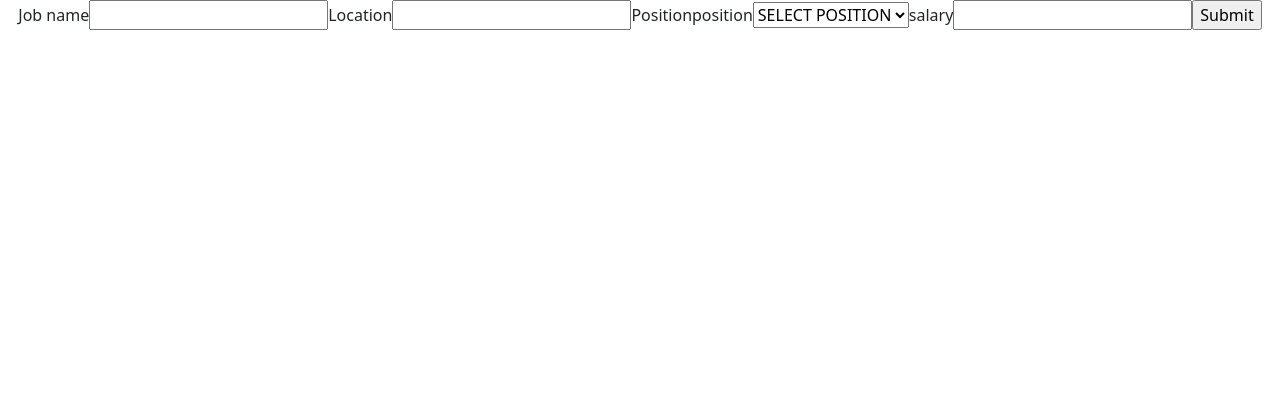
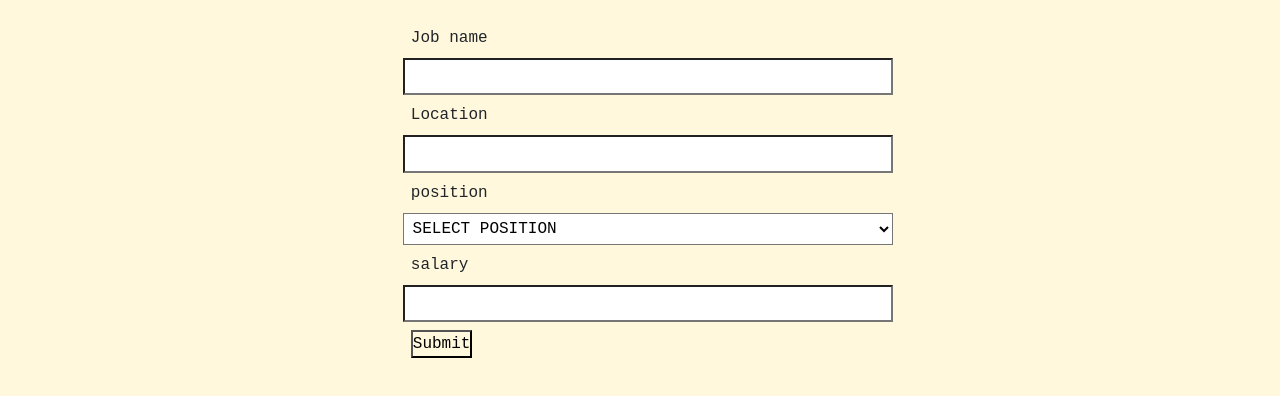
Before and after one commit to zithokamvalethu/jobs-marketing-app, a React (Create React App) app in the folder job-marketing/: page /jobForm in a window 1280 px wide. Shown: the top 396 px of the page. Built offline with nearby package versions, Linux system fonts and the light colour scheme.

Commit message:
newly added changes

```diff
--- a/job-marketing/src/App.css
+++ b/job-marketing/src/App.css
@@ -1,38 +1,102 @@
-.App {
-  text-align: center;
+*{
+  margin: 0.5rem;
+  padding: 0;
+background-color:cornsilk;
 }
 
-.App-logo {
-  height: 40vmin;
-  pointer-events: none;
+.topnav{
+  display: flex;
+  height: 8vh;
+   background-color:cornsilk;
+  align-items: center;
+  justify-content: center;
+width: 30%;
+margin-left: 40rem;
+}
+.topnav a{
+  text-decoration: none;
+  color:black;
+  margin: 0 1rem;
+}
+input[type="number"] {
+  -moz-appearance: textfield;
+    background-color: white;
+    padding: 0.3rem;
+}
+input[type="text"] {
+  -moz-appearance: textfield;
+    background-color: white;
+    padding: 0.3rem;
 }
 
-@media (prefers-reduced-motion: no-preference) {
-  .App-logo {
-    animation: App-logo-spin infinite 20s linear;
-  }
+
+form{
+  padding: 0.3rem;
+  display: flex;
+  flex-direction: column;
+  position: absolute;
+  left: 50%;
+  top: 50%;
+  transform: translate(-50%, -50%);
+
+  box-shadow: 0 2px 8px white (0, 0, 0, 1);
+  width: 500px;
+  height: 790px;
+  text-align:start;
+  font-family: monospace;
+  font-size: large;
+}
+input[type="submit"] {
+  width: 30%;
+  height:3vh;
+  padding: 0.3rem;
+  background-color: white;
+  margin-top: 0.4rem;
 }
 
-.App-header {
-  background-color: #282c34;
-  min-height: 100vh;
-  display: flex;
-  flex-direction: column;
-  align-items: center;
-  justify-content: center;
-  font-size: calc(10px + 2vmin);
-  color: white;
+input{
+ background-color: white;
+ padding: 0.7rem;
+
+}
+select{
+  padding: 0.3rem;
+}
+.option{
+  background-color: cornsilk;
+}
+table {
+  border: 2px solid ;
+  border-collapse: collapse;
+}
+table.list {
+  width: 100%;
+}
+select{
+background-color: white;
+padding: 0.3rem;
+}
+th {
+  border: 2px solid ;
+  text-align: left;
+  padding: 12px;
+width: 18rem;
+}
+tr:nth-child(even),
+table.list thead > tr {
+    text-decoration: none;
+  color:black;
+  background-color: gray;
+  font-size: large;
+
 }
 
-.App-link {
-  color: #61dafb;
+h1{
+   text-align: center;
 }
-
-@keyframes App-logo-spin {
-  from {
-    transform: rotate(0deg);
-  }
-  to {
-    transform: rotate(360deg);
-  }
+.editContainer{
+ display: flex;
+  flex-direction: column;
+  width: 20%;
+  margin: auto
 }
--- a/job-marketing/src/App.js
+++ b/job-marketing/src/App.js
@@ -11,7 +11,9 @@ function App() {
     <div className="App">
       <Router>
         <Routes>
-          <Route path="/" element={<SignUp />} />
+          <Route path="/" element={<SignUp />}
+
+          />
           <Route path="/jobForm" element={<Form />} />
           <Route path="/availableJobs" element={<JobList />} />
           <Route path="/profile" element={<Profile />} />
--- a/job-marketing/src/components/jobForm.js
+++ b/job-marketing/src/components/jobForm.js
@@ -1,6 +1,7 @@
 import React, { useState } from "react";
 import { useDispatch } from "react-redux";
 import { addJob } from "../redux/actions/jobForm";
+import { Link } from "react-router-dom";
 
 const Form = () => {
   const dispatch = useDispatch();
@@ -36,8 +37,6 @@ const Form = () => {
         ></input>
         <label>Location</label>
         <input name="location" type="text" onChange={handleChange}></input>
-        <label>Position</label>
-
         <label>position</label>
         <select name="position" onChange={handleChange}>
           <option defaultValue>SELECT POSITION</option>
@@ -45,15 +44,15 @@ const Form = () => {
           <option value="senior back-end"> Senior </option>
         </select>
         <label>salary</label>
-
         <input
           onfocus="this.value=''"
           type="number"
           name="salary"
           onChange={handleChange}
         ></input>
-
-        <input type="submit"></input>
+        <Link to="/availablejobs">
+          <button type="submit">Submit</button>
+        </Link>{" "}
       </form>
     </div>
   );
--- a/job-marketing/src/components/jobList.js
+++ b/job-marketing/src/components/jobList.js
@@ -1,33 +1,64 @@
 import React from "react";
 import { useSelector } from "react-redux";
-import { Table } from "reactstrap";
+
 
 function JobList() {
   const jobs = useSelector((state) => state.employer.jobs);
   return (
     <div>
-      <Table bordered>
+      <table class="table table-striped table-dark">
         <thead>
           <tr>
-            <th>Name</th>
-            <th>Location</th>
-            <th>Position</th>
-            <th>Salary</th>
+            <th scope="col">#</th>
+            <th scope="col">Job Name</th>
+            <th scope="col">Location</th>
+            <th scope="col">Available Position</th>
+            <th scope="col">Salary</th>
           </tr>
         </thead>
         <tbody>
+          <tr>
             {jobs.map((job) => {
               return (
                 <tr>
                   <td>{job.jobName}</td>
-                <td>{job.location}</td>
-                <td>{job.position}</td>
-                <td>{job.salary}</td>
+
                 </tr>
               );
             })}
+          </tr>
+        <tr>
+            {jobs.map((job) => {
+              return (
+                <tr>
+                  <td>{job.position}</td>
+
+
+                </tr>
+              );
+            })}
+
+            {jobs.map((job) => {
+              return (
+                <tr>
+                  <td>{job.salary}</td>
+
+                </tr>
+              );
+            })}
+          </tr>
+          <tr>
+            {jobs.map((job) => {
+              return (
+                <tr>
+                  <td>{job.salary}</td>
+
+                </tr>
+              );
+            })}
+          </tr>
         </tbody>
-      </Table>
+      </table>
     </div>
   );
 }
--- a/job-marketing/src/components/profile.js
+++ b/job-marketing/src/components/profile.js
@@ -1,7 +1,51 @@
 import React from "react";
+import { useSelector } from "react-redux";
 
-function profile() {
-  return <div></div>;
+function Profile() {
+  const user = useSelector((state) => state.employee.applys);
+  return (
+    <div>
+      <table class="table table-striped table-dark">
+        <thead>
+          <tr>
+            <th scope="col">#</th>
+            <th scope="col">Name</th>
+            <th scope="col">Position Applied For</th>
+            <th scope="col">Salary</th>
+          </tr>
+        </thead>
+        <tbody>
+          <tr>
+            {user.map((apply) => {
+              return (
+                <tr>
+                  <td>{apply.Name}</td>
+                </tr>
+              );
+            })}
+          </tr>
+          <tr>
+            {user.map((apply) => {
+              return (
+                <tr>
+                  <td>{apply.position}</td>
+                </tr>
+              );
+            })}
+
+            {user.map((apply) => {
+              return (
+                <tr>
+                  <td>{apply.salary}</td>
+                </tr>
+              );
+            })}
+          </tr>
+
+        </tbody>
+      </table>
+    </div>
+  );
 }
 
-export default profile;
+export default Profile;
--- a/job-marketing/src/components/signUp.js
+++ b/job-marketing/src/components/signUp.js
@@ -6,7 +6,7 @@ const SignUp = () => {
     firstName: "",
     lastName: "",
     selectOption: "",
-    employed: "",
+
   });
   const handleChange = (event) => {
     setFormData({ ...formData, [event.target.name]: event.target.value });
@@ -51,19 +51,9 @@ const SignUp = () => {
           </select>
         </div>
       </div>
+
       <div>
-        <label htmlFor="employed">Employed</label>
-        <div>
-          <input
-            onChange={handleChange}
-            name="employed"
-            id="employed"
-            type="checkbox"
-          />
-        </div>
-      </div>
-      <div>
-        <Link to="/joblist">
+        <Link to="/availablejobs">
           <button type="submit">Submit</button>
         </Link>
       </div>
```
Lines whose indentation alone changed are shown as unchanged.
